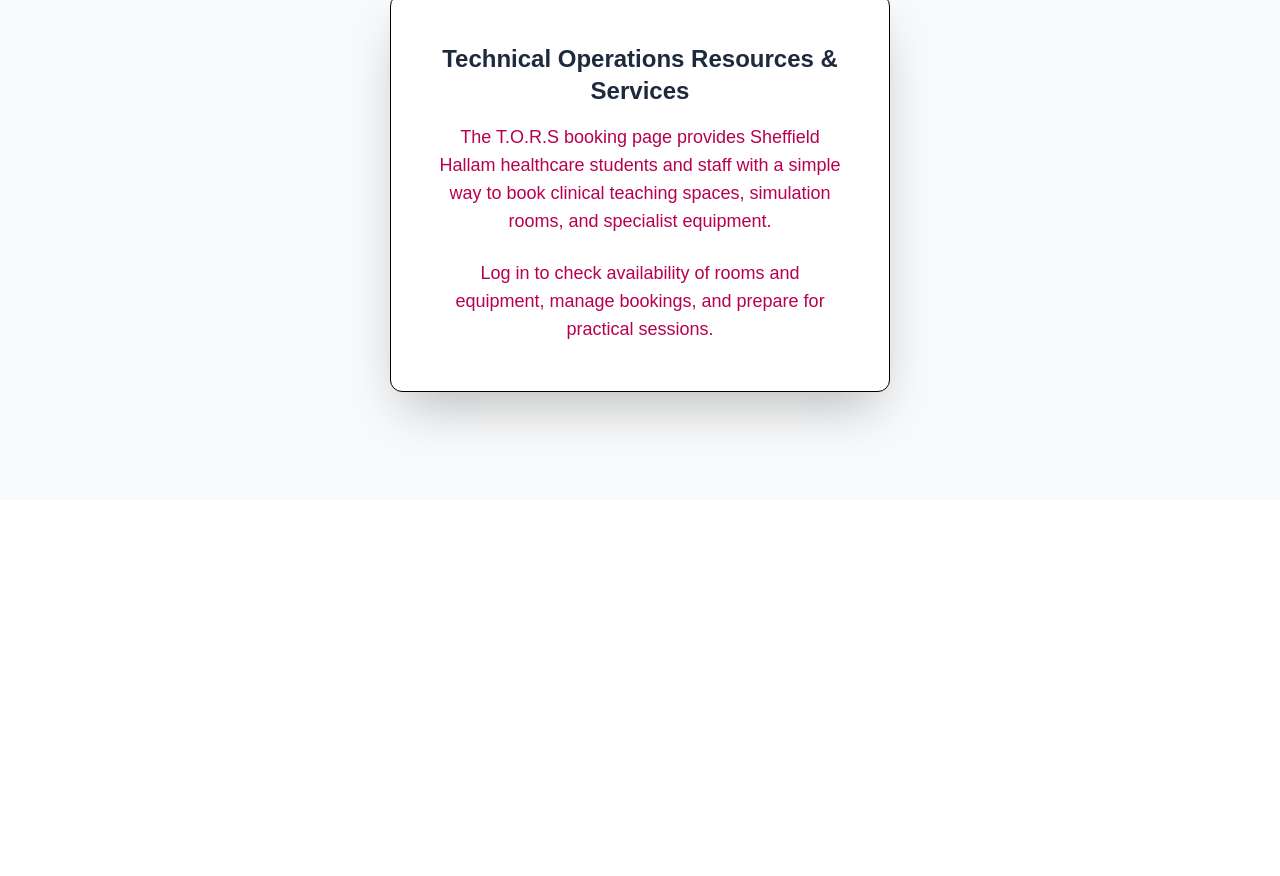
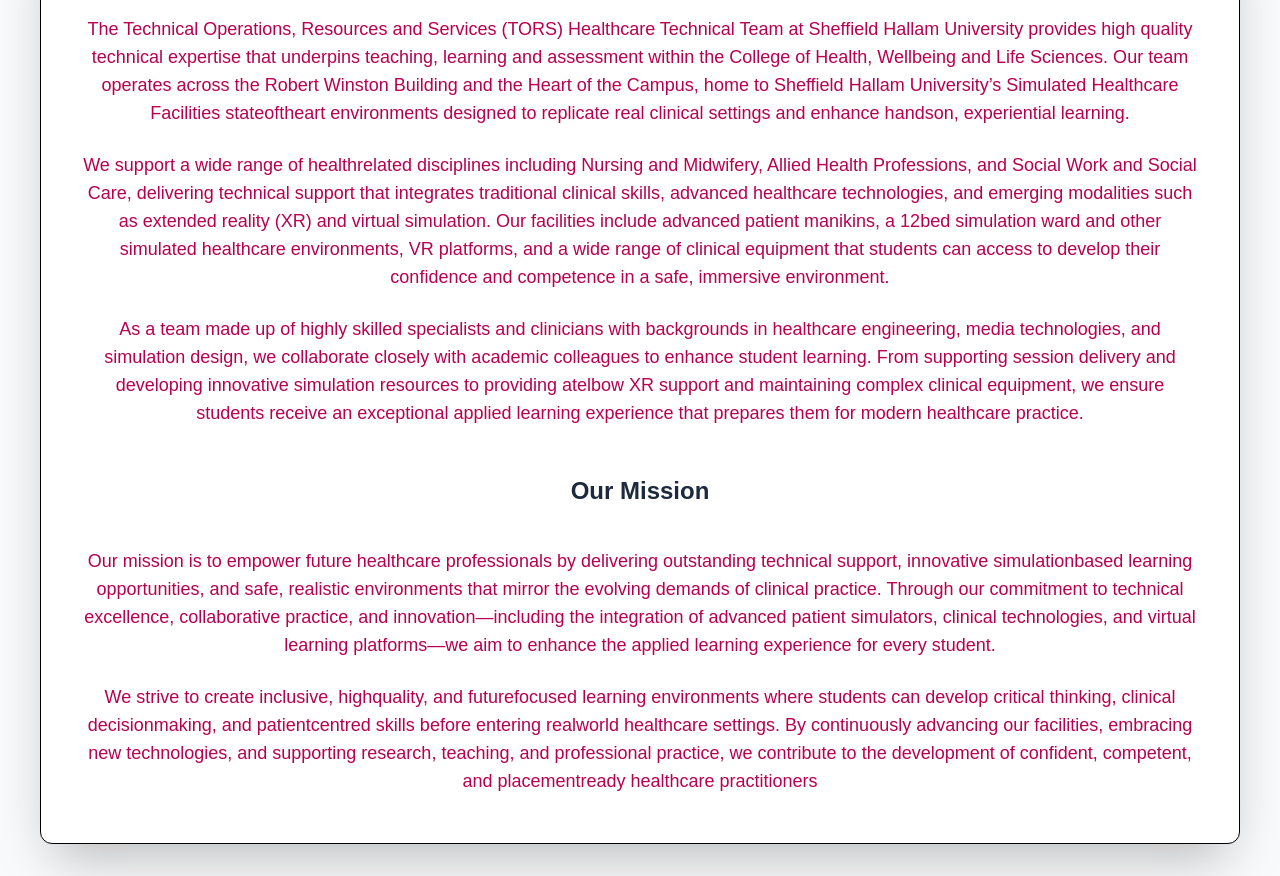
Before and after one commit to mocanul/health-catalogue-TORS-3, a Next.js app: page / in a window 1280 px wide. Shown: the part 300-1176 px from the top of the page. Before the commit the page ends 800 px from the top, so only its background shows below. Built offline with nearby package versions, Linux system fonts and the light colour scheme.

Commit message:
Update to Landing page text
Updates to Landing page text as requested by client

Changed look to facilitate more text on screen

```diff
--- a/src/app/page.tsx
+++ b/src/app/page.tsx
@@ -13,7 +13,7 @@
         { href: "/login", label: "Login", primary: true}
       ]}/>
 
-      <main className="flex-1 flex flex-col items-center justify-center bg-gray-50 px-4">
+      <main className="flex-1 flex flex-col items-center justify-center bg-gray-50 px-10 py-8">
         <Image
           src="/TORS_logo.png"
           width={300}
@@ -22,16 +22,29 @@
           className="w-50 md:w-55 lg:w-60 py-6"
         />
 
-        <div className="w-75 md:w-100 lg:w-125 rounded-xl bg-white p-12 shadow-2xl border flex flex-col items-center justify-center text-center">
+        <div className="px-10 rounded-xl bg-white p-12 shadow-2xl border flex flex-col items-center justify-center text-center">
           <h1 className="text-lg md:text-xl lg:text-2xl font-semibold text-slate-800 mb-4">
-            Technical Operations Resources & Services
+            About Us – TORS Healthcare Technical Team
           </h1>
 
           <p className="text-sm md:text-base lg:text-lg text-[#B80050] font-medium">
-            The T.O.R.S booking page provides Sheffield Hallam healthcare students and staff with a simple way to book clinical teaching spaces, simulation rooms, and specialist equipment.
+            The Technical Operations, Resources and Services (TORS) Healthcare Technical Team at Sheffield Hallam University provides high quality technical expertise that underpins teaching, learning and assessment within the College of Health, Wellbeing and Life Sciences. Our team operates across the Robert Winston Building and the Heart of the Campus, home to Sheffield Hallam University’s Simulated Healthcare Facilities stateoftheart environments designed to replicate real clinical settings and enhance handson, experiential learning.
           </p><br></br>
           <p className="text-sm md:text-base lg:text-lg text-[#B80050] font-medium">
-            Log in to check availability of rooms and equipment, manage bookings, and prepare for practical sessions.
+            We support a wide range of healthrelated disciplines including Nursing and Midwifery, Allied Health Professions, and Social Work and Social Care, delivering technical support that integrates traditional clinical skills, advanced healthcare technologies, and emerging modalities such as extended reality (XR) and virtual simulation. Our facilities include advanced patient manikins, a 12bed simulation ward and other simulated healthcare environments, VR platforms, and a wide range of clinical equipment that students can access to develop their confidence and competence in a safe, immersive environment.
+          </p><br></br>
+          <p className="text-sm md:text-base lg:text-lg text-[#B80050] font-medium">
+            As a team made up of highly skilled specialists and clinicians with backgrounds in healthcare engineering, media technologies, and simulation design, we collaborate closely with academic colleagues to enhance student learning. From supporting session delivery and developing innovative simulation resources to providing atelbow XR support and maintaining complex clinical equipment, we ensure students receive an exceptional applied learning experience that prepares them for modern healthcare practice.
+          </p><br></br><br></br>
+
+          <h1 className="text-lg md:text-xl lg:text-2xl font-semibold text-slate-800 mb-4">
+            Our Mission
+          </h1><br></br>
+          <p className="text-sm md:text-base lg:text-lg text-[#B80050] font-medium">
+            Our mission is to empower future healthcare professionals by delivering outstanding technical support, innovative simulationbased learning opportunities, and safe, realistic environments that mirror the evolving demands of clinical practice. Through our commitment to technical excellence, collaborative practice, and innovation—including the integration of advanced patient simulators, clinical technologies, and virtual learning platforms—we aim to enhance the applied learning experience for every student.
+          </p><br></br>
+          <p className="text-sm md:text-base lg:text-lg text-[#B80050] font-medium">
+            We strive to create inclusive, highquality, and futurefocused learning environments where students can develop critical thinking, clinical decisionmaking, and patientcentred skills before entering realworld healthcare settings. By continuously advancing our facilities, embracing new technologies, and supporting research, teaching, and professional practice, we contribute to the development of confident, competent, and placementready healthcare practitioners
           </p>
         </div>
       </main>
```
